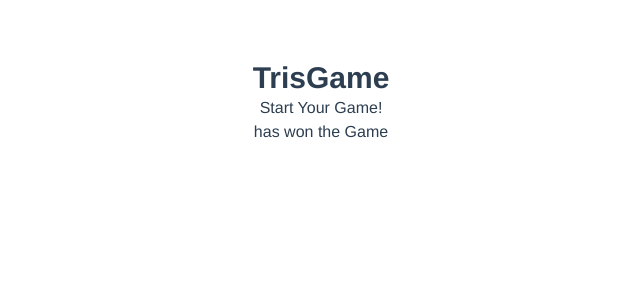
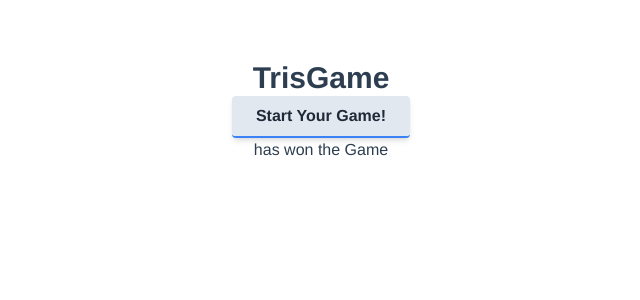
Before and after one commit to Gabgri/trisgame, a Vue app: page / in a window 1280 px wide. Shown: the top 300 px of the page, without its empty margins (319-959 px from the left). Built offline with nearby package versions, Linux system fonts and the light colour scheme.

Commit message:
from vue <style> to ./assets/main.css

```diff
--- a/src/App.vue
+++ b/src/App.vue
@@ -1,7 +1,9 @@
 <template>
   <h1 class="text-3xl font-bold">TrisGame</h1>
-  <button v-show="!isStarted" @click="startGame">Start Your Game!</button>
-  <button v-show="isStarted">Reset</button>
+  <button class="bg-slate-200 text-gray-800 font-bold rounded border-b-2 border-blue-500 hover:border-blue-600 hover:bg-blue-500 hover:text-white shadow-md py-2 px-6 inline-flex items-center"
+  v-show="!isStarted" @click="startGame">Start Your Game!</button>
+  <button class="bg-slate-200 text-gray-800 font-bold rounded border-b-2 border-blue-500 hover:border-blue-600 hover:bg-blue-500 hover:text-white shadow-md py-2 px-6 inline-flex items-center"
+  v-show="isStarted">Reset</button>
   <p>{{ input }} has won the Game</p>
   <Grid v-if="isStarted" />
 </template>
@@ -16,14 +18,3 @@ import { ref } from "vue";
   }
 
 </script>
-
-<style>
-#app {
-  font-family: Avenir, Helvetica, Arial, sans-serif;
-  -webkit-font-smoothing: antialiased;
-  -moz-osx-font-smoothing: grayscale;
-  text-align: center;
-  color: #2c3e50;
-  margin-top: 60px;
-}
-</style>
--- a/src/assets/main.css
+++ b/src/assets/main.css
@@ -5,5 +5,14 @@
 * {
     margin: 0;
     padding: 0;
-    box-sizing: border-box;
+    box-sizing: border-box
 }
+
+body {
+    font-family: Avenir, Helvetica, Arial, sans-serif;
+    -webkit-font-smoothing: antialiased;
+    -moz-osx-font-smoothing: grayscale;
+    text-align: center;
+    color: #2c3e50;
+    margin-top: 60px;
+}
```
